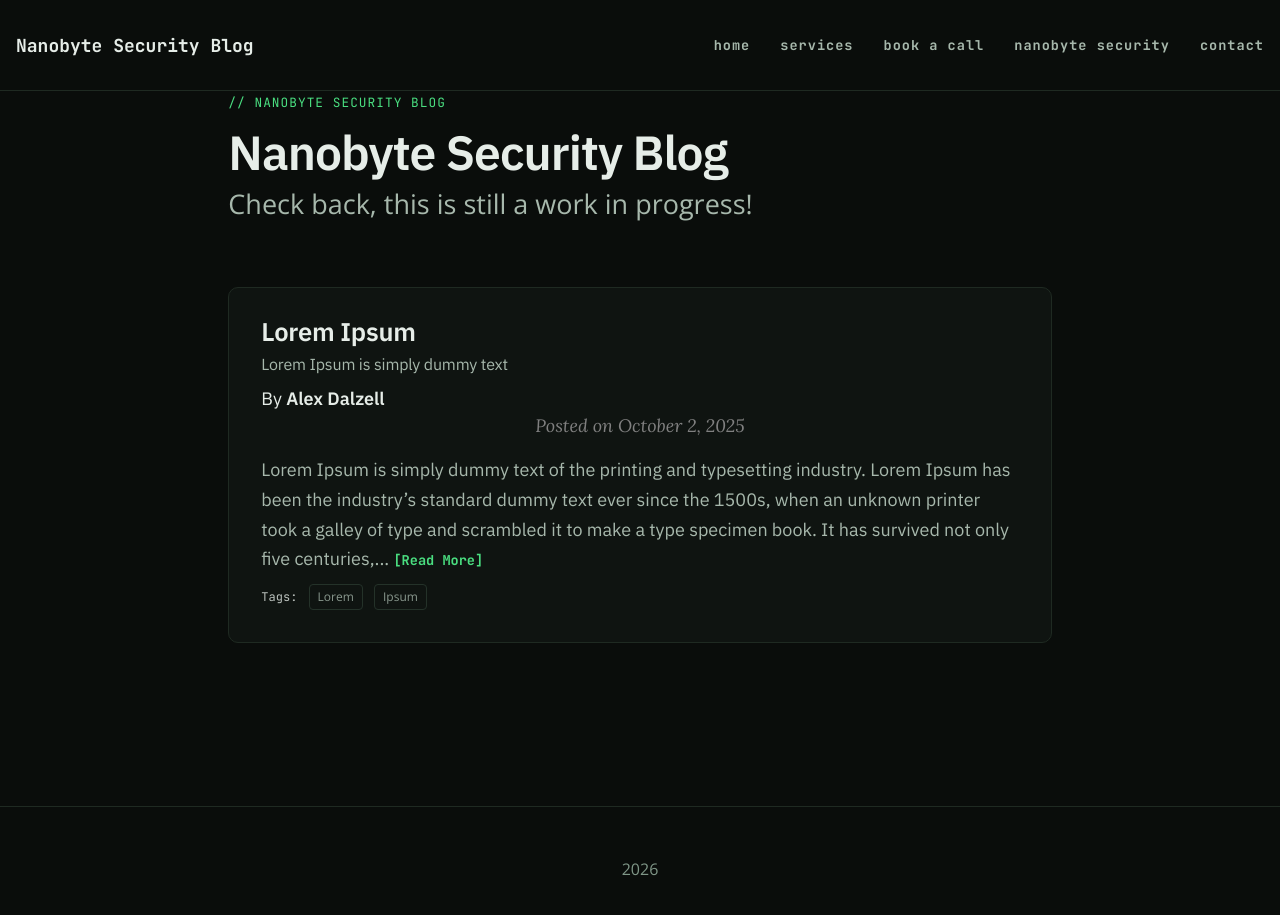
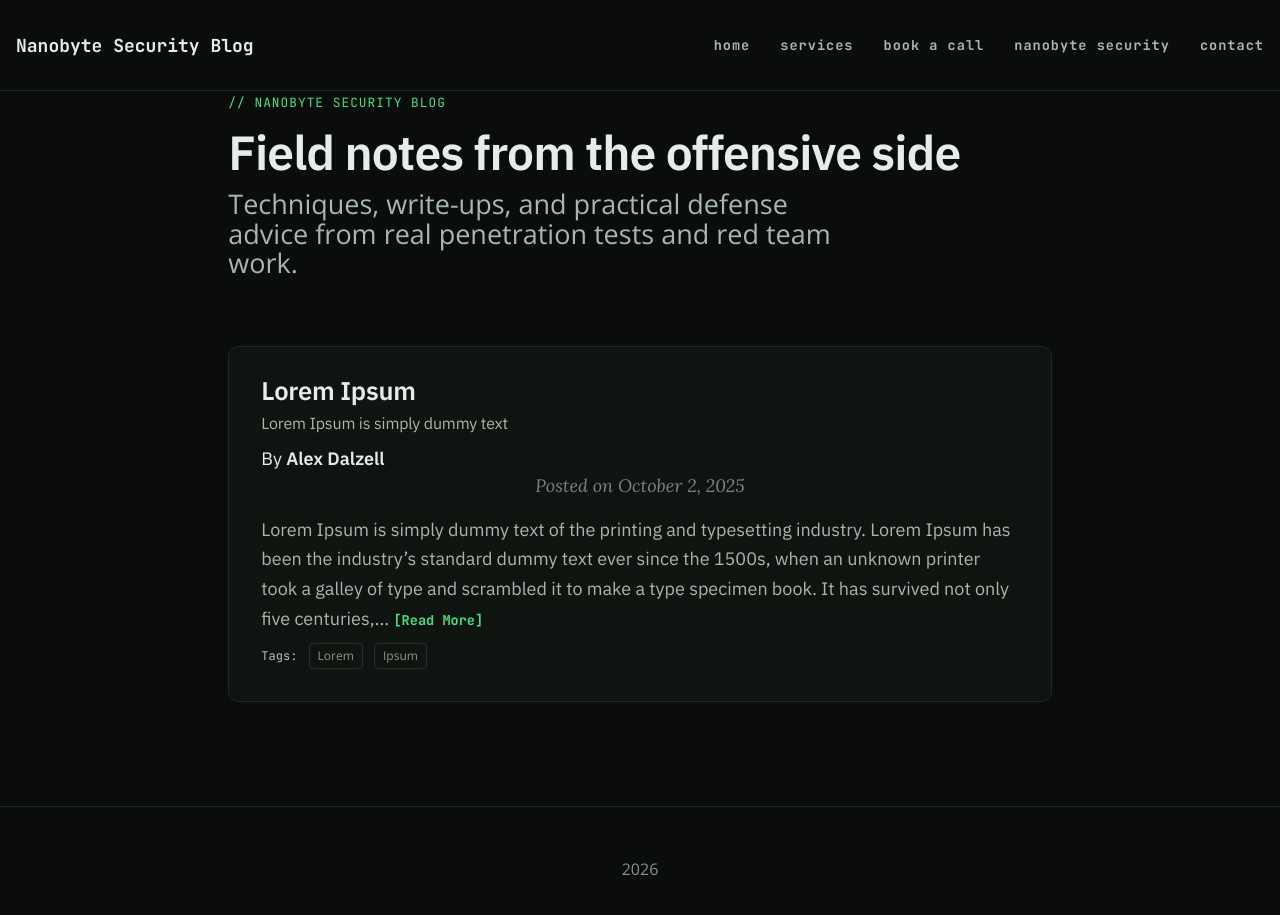
Before and after one commit to nanobyte-security/blog.nanobytesecurity.github.io, a Jekyll site: the page built from index.html, in a window 1280 px wide and 931 px high. Shown: the top 915 px of the window. Built offline with Jekyll 4.4.1, drawn with Linux system fonts in a browser that asks for light colours.

Commit message:
Update index.html

```diff
--- a/index.html
+++ b/index.html
@@ -1,5 +1,5 @@
 ---
 layout: home
-title: Nanobyte Security Blog
-subtitle: Check back, this is still a work in progress!
+title: Field notes from the offensive side
+subtitle: Techniques, write-ups, and practical defense advice from real penetration tests and red team work.
 ---
```
